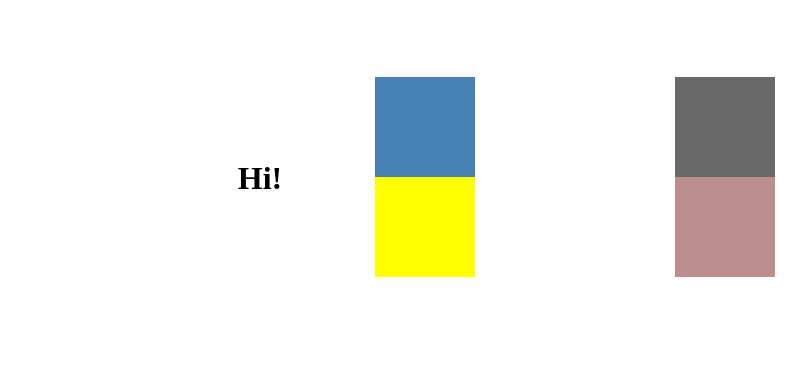
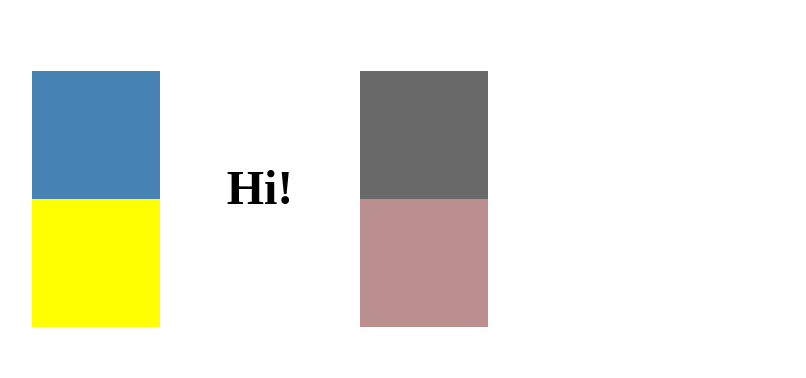
Before and after one commit to CansinAlkacGok/interactions-secret-unfolds, a plain HTML site: page index.html in a window 1280 px wide. Shown: the whole page, without its empty margins (380-1186 px from the left). Drawn offline with Linux system fonts and the light colour scheme.

Commit message:
adjustments

```diff
--- a/style.css
+++ b/style.css
@@ -2,6 +2,10 @@
     margin: 0;
     padding: 0;
     box-sizing: border-box;
+}
+
+.main-container{
+    position: relative;
 }
 
 h1{
@@ -9,42 +13,39 @@ h1{
     display: flex;
     justify-content: center;
     align-items: center;
-}
-
-.main-container{
-    position: relative;
+    font-size: 3rem;
 }
 
 .main-container div{
-    width: 100px;
-    height: 100px;
+    width: 8rem;
+    height: 8rem;
     position: absolute;
     transition: 1s;
 }
 
 .steelblue{
     background-color: steelblue;
-    bottom: 180px;
-    left: 855px;
+    bottom: 11rem;
+    left: 32rem;
     transition: transform 1s;
 }
 
 .dimgray{
     background-color: dimgray;
-    bottom: 180px;
-    left: 955px;
+    bottom: 11rem;
+    left: 40rem;
 }
 
 .rosybrown{
     background-color: rosybrown;
-    bottom: 80px;
-    left: 955px;
+    bottom: 3rem;
+    left: 40rem;
 }
 
 .yellow{
     background-color: yellow;
-    bottom: 80px;
-    left: 855px;
+    bottom: 3rem;
+    left: 32rem;
 }
 
 .main-container:hover .steelblue, .main-container:hover .yellow{
```
